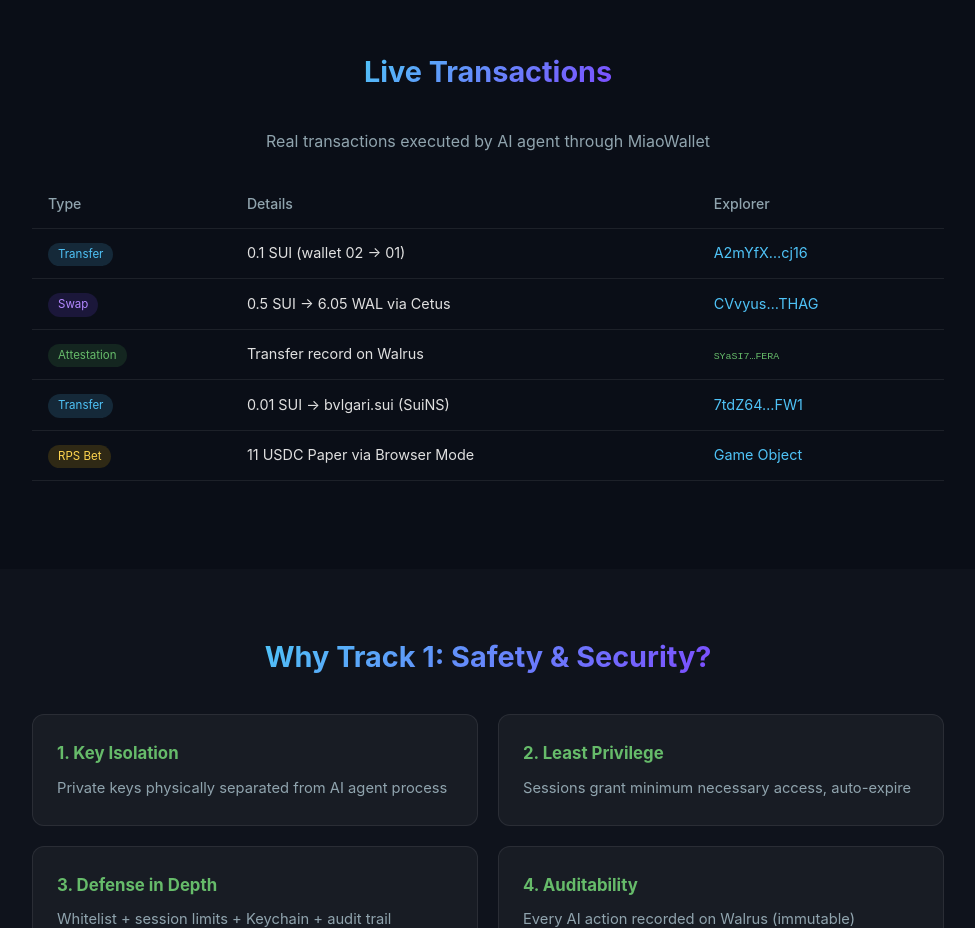
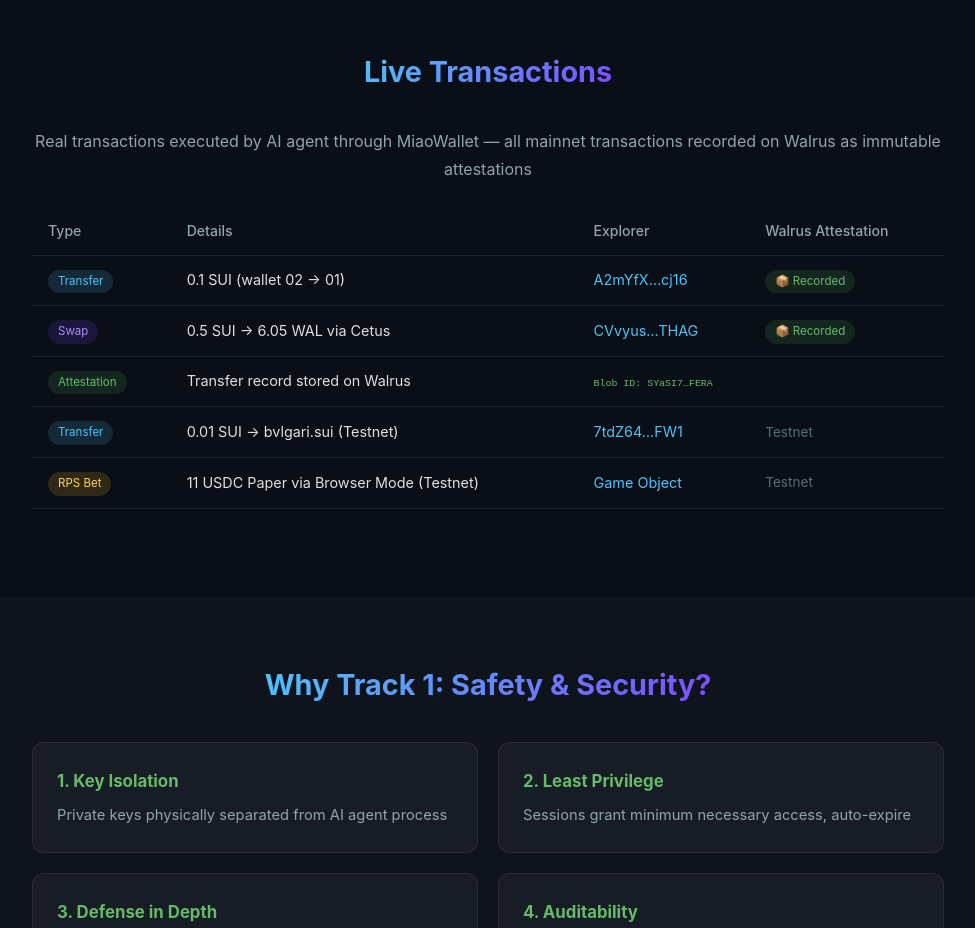
Before and after one commit to CryptoMiaobug/MiaoWallet, a plain HTML site: page docs/index.html in a window 1280 px wide. Shown: the part 5620-6548 px from the top of the page, without its empty margins (152-1127 px from the left). Drawn offline with Linux system fonts and the light colour scheme.

Commit message:
add Walrus attestation column to Live TX table

```diff
--- a/docs/index.html
+++ b/docs/index.html
@@ -326,34 +326,38 @@
   <section>
     <div class="container">
       <h2><span>Live Transactions</span></h2>
-      <p style="text-align:center;color:#90a4ae;margin-bottom:24px">Real transactions executed by AI agent through MiaoWallet</p>
+      <p style="text-align:center;color:#90a4ae;margin-bottom:24px">Real transactions executed by AI agent through MiaoWallet — all mainnet transactions recorded on Walrus as immutable attestations</p>
       <table class="tx-table">
-        <thead><tr><th>Type</th><th>Details</th><th>Explorer</th></tr></thead>
+        <thead><tr><th>Type</th><th>Details</th><th>Explorer</th><th>Walrus Attestation</th></tr></thead>
         <tbody>
           <tr>
             <td><span class="tag transfer">Transfer</span></td>
             <td>0.1 SUI (wallet 02 → 01)</td>
             <td><a href="https://suiscan.xyz/mainnet/tx/A2mYfXUzXwTJBcZu9RNFvJBY2423YvruPXrH3wBKcj16" target="_blank">A2mYfX…cj16</a></td>
+            <td><span class="tag attest">📦 Recorded</span></td>
           </tr>
           <tr>
             <td><span class="tag swap">Swap</span></td>
             <td>0.5 SUI → 6.05 WAL via Cetus</td>
             <td><a href="https://suiscan.xyz/mainnet/tx/CVvyusHbuXEKANh8d7MLqi8VyRnvmYRg59iumeuhTHAG" target="_blank">CVvyus…THAG</a></td>
+            <td><span class="tag attest">📦 Recorded</span></td>
           </tr>
           <tr>
             <td><span class="tag attest">Attestation</span></td>
-            <td>Transfer record on Walrus</td>
-            <td><code style="color:#66bb6a;font-size:0.85em">SYaSI7…FERA</code></td>
+            <td>Transfer record stored on Walrus</td>
+            <td colspan="2"><code style="color:#66bb6a;font-size:0.85em">Blob ID: SYaSI7…FERA</code></td>
           </tr>
           <tr>
             <td><span class="tag transfer">Transfer</span></td>
-            <td>0.01 SUI → bvlgari.sui (SuiNS)</td>
+            <td>0.01 SUI → bvlgari.sui (Testnet)</td>
             <td><a href="https://suiscan.xyz/testnet/tx/7tdZ644hwAqUEcN3tzvCrwBKYL8HetatKimy3vDGyFW1" target="_blank">7tdZ64…FW1</a></td>
+            <td style="color:#546e7a;font-size:0.85em">Testnet</td>
           </tr>
           <tr>
             <td><span class="tag bet">RPS Bet</span></td>
-            <td>11 USDC Paper via Browser Mode</td>
+            <td>11 USDC Paper via Browser Mode (Testnet)</td>
             <td><a href="https://suiscan.xyz/testnet/object/0x59ecf86b8a5db5a2f6d2aa01c6b5bb0f84ab2f9b1617780bde45d8024cd885f1" target="_blank">Game Object</a></td>
+            <td style="color:#546e7a;font-size:0.85em">Testnet</td>
           </tr>
         </tbody>
       </table>
```
